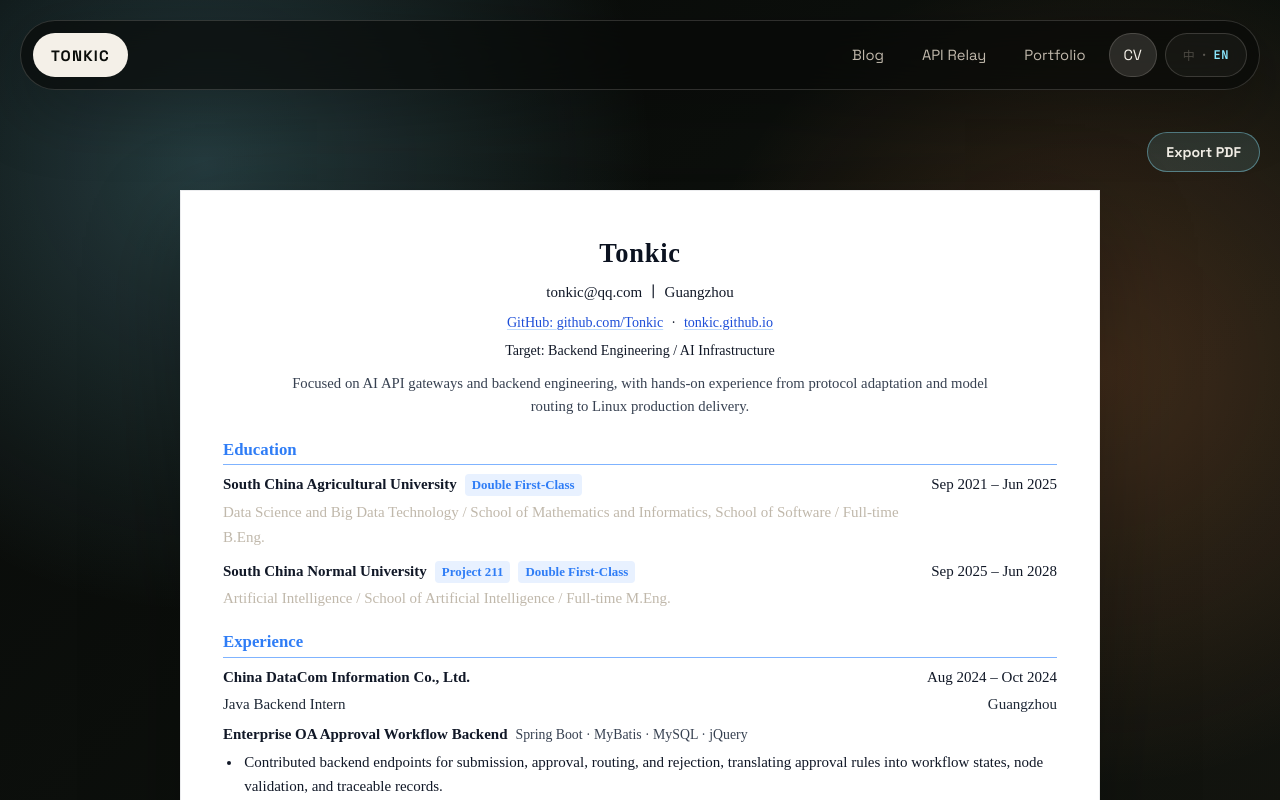
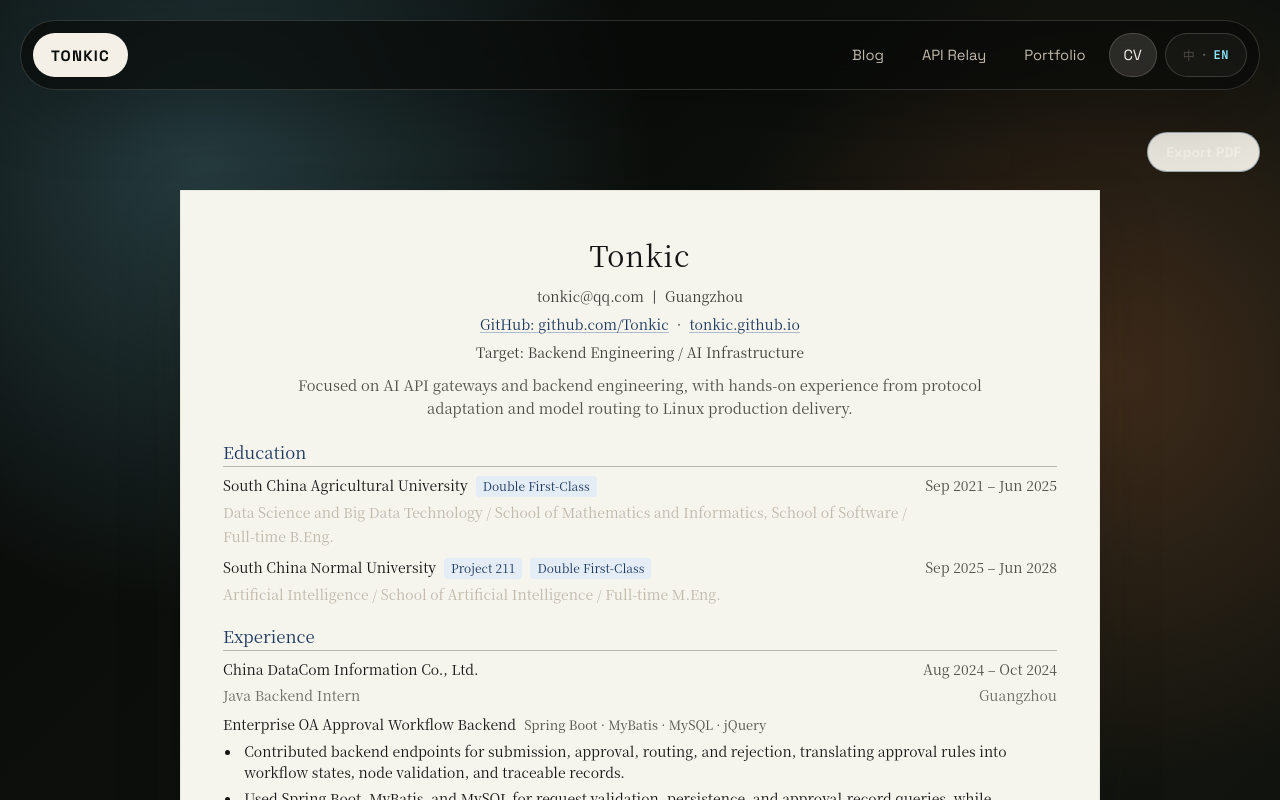
Before and after one commit to Tonkic/Tonkic.github.io, a Next.js app: page /cv in a window 1280 px wide. Shown: the top 800 px of the page. Built offline with nearby package versions, Linux system fonts and the light colour scheme.

Commit message:
style: refine resume with editorial paper design

```diff
--- a/src/app/globals.css
+++ b/src/app/globals.css
@@ -1293,9 +1293,9 @@ div.portfolio-grid > .portfolio-card {
 }
 
 .resume-print-button {
-  border: 1px solid rgba(139, 232, 255, 0.42);
+  border: 1px solid rgba(27, 54, 93, 0.35);
   border-radius: 999px;
-  background: rgba(139, 232, 255, 0.12);
+  background: #e8e6dc;
   color: var(--ink);
   cursor: pointer;
   font: inherit;
@@ -1308,8 +1308,8 @@ div.portfolio-grid > .portfolio-card {
 }
 
 .resume-print-button:hover {
-  border-color: rgba(139, 232, 255, 0.75);
-  background: rgba(139, 232, 255, 0.2);
+  border-color: #1b365d;
+  background: #dfe2df;
   transform: translateY(-1px);
 }
 
@@ -1319,26 +1319,17 @@ div.portfolio-grid > .portfolio-card {
   min-height: 1300px;
   margin: 0 auto;
   padding: 34px 42px 44px;
-  border: 1px solid rgba(12, 22, 38, 0.08);
-  background: #fff;
-  box-shadow: 0 32px 90px rgba(0, 0, 0, 0.28);
-  color: #111827;
-  font-family: "Times New Roman", "Noto Serif SC", serif;
-  font-size: 15px;
+  border: 1px solid #e8e6dc;
+  background: #f5f4ed;
+  box-shadow: 0 20px 60px rgba(20, 20, 19, 0.18);
+  color: #141413;
+  font-family: Charter, "STSong", "Songti SC", "Noto Serif CJK SC", Georgia, serif;
+  font-size: 14px;
   line-height: 1.55;
 }
 
 .resume-a4::after {
-  position: absolute;
-  inset: 42% 10% auto;
-  color: rgba(38, 93, 180, 0.05);
-  content: "Tonkic Resume";
-  font-size: 4.8rem;
-  font-weight: 800;
-  letter-spacing: 0.08em;
-  pointer-events: none;
-  text-align: center;
-  transform: rotate(-12deg);
+  display: none;
 }
 
 .resume-a4-header {
@@ -1353,15 +1344,15 @@ div.portfolio-grid > .portfolio-card {
 
 .resume-identity h1 {
   margin: 8px 0 6px;
-  color: #0b1220;
-  font-size: 1.65rem;
-  font-weight: 800;
+  color: #141413;
+  font-size: 1.8rem;
+  font-weight: 500;
   letter-spacing: 0.03em;
 }
 
 .resume-identity p {
   margin: 4px 0;
-  color: #111827;
+  color: #3d3d3a;
 }
 
 .resume-links,
@@ -1376,16 +1367,16 @@ div.portfolio-grid > .portfolio-card {
 }
 
 .resume-links a {
-  color: #1d4ed8;
+  color: #1b365d;
   text-decoration: underline;
-  text-decoration-color: #bfdbfe;
+  text-decoration-color: #aebccc;
   text-underline-offset: 2px;
 }
 
 .resume-summary {
   max-width: 720px;
   margin: 10px auto 0 !important;
-  color: #374151 !important;
+  color: #504e49 !important;
   font-size: 0.92rem;
   line-height: 1.55;
 }
@@ -1398,10 +1389,10 @@ div.portfolio-grid > .portfolio-card {
 
 .resume-a4-section h2 {
   margin: 0 0 8px;
-  border-bottom: 1.5px solid #7fb3ff;
-  color: #2f7df6;
+  border-bottom: 1px solid #b8b7b0;
+  color: #1b365d;
   font-size: 1.05rem;
-  font-weight: 800;
+  font-weight: 500;
   line-height: 1.7;
 }
 
@@ -1424,8 +1415,8 @@ div.portfolio-grid > .portfolio-card {
 .resume-line-item strong,
 .resume-block-item strong,
 .resume-internship strong {
-  color: #111827;
-  font-weight: 800;
+  color: #141413;
+  font-weight: 500;
 }
 
 .resume-line-item p {
@@ -1433,21 +1424,21 @@ div.portfolio-grid > .portfolio-card {
 }
 
 .resume-line-item time {
-  color: #111827;
+  color: #504e49;
   white-space: nowrap;
 }
 
 .resume-line-item.muted {
-  color: #1f2937;
+  color: #6b6a64;
 }
 
 .resume-tech-stack {
   margin: 1px 0 2px;
-  color: #1f2937;
+  color: #504e49;
 }
 
 .resume-tech-stack strong {
-  color: #111827;
+  color: #3d3d3a;
 }
 
 .resume-experience-project {
@@ -1458,7 +1449,7 @@ div.portfolio-grid > .portfolio-card {
 }
 
 .resume-experience-project span {
-  color: #374151;
+  color: #504e49;
   font-size: 0.92em;
 }
 
@@ -1468,10 +1459,10 @@ div.portfolio-grid > .portfolio-card {
   margin-left: 8px;
   padding: 1px 7px;
   border-radius: 4px;
-  background: #e8f1ff;
-  color: #2f7df6;
+  background: #e4ecf5;
+  color: #1b365d;
   font-size: 0.86em;
-  font-weight: 700;
+  font-weight: 500;
 }
 
 .resume-block-item {
@@ -1487,23 +1478,23 @@ div.portfolio-grid > .portfolio-card {
 }
 
 .resume-project-heading > span {
-  color: #111827;
+  color: #504e49;
   font-size: 0.92em;
-  font-weight: 600;
+  font-weight: 400;
 }
 
 .resume-project-link {
   margin-left: auto;
-  color: #2563eb;
+  color: #1b365d;
   font-size: 0.9em;
   font-weight: 600;
   text-decoration: underline;
-  text-decoration-color: #93c5fd;
+  text-decoration-color: #aebccc;
   text-underline-offset: 2px;
 }
 
 .resume-project-link:hover {
-  color: #1d4ed8;
+  color: #2d5a8a;
 }
 
 .resume-bullets {
@@ -2223,7 +2214,7 @@ div.portfolio-grid > .portfolio-card {
   }
 
   .resume-a4-section h2 {
-    color: #1d4ed8;
+    color: #1b365d;
     font-size: 12pt;
   }
 
```
